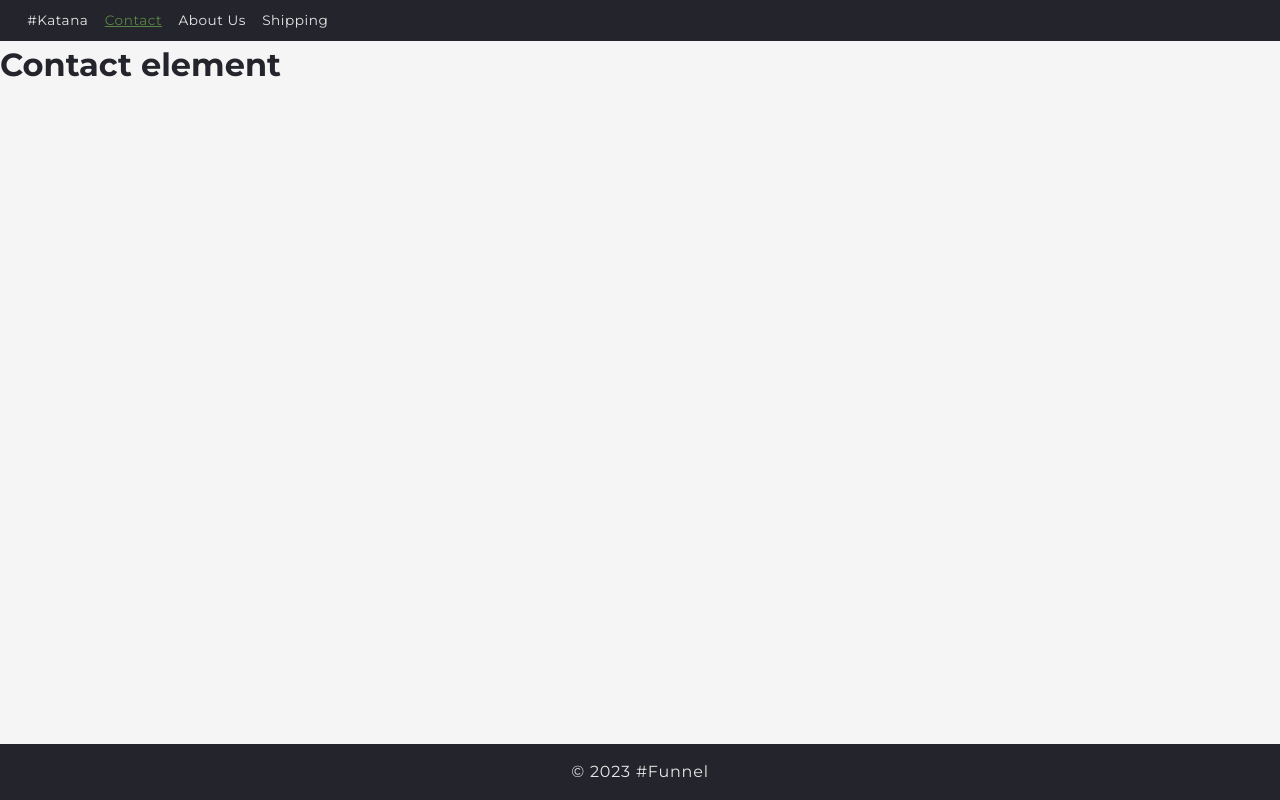
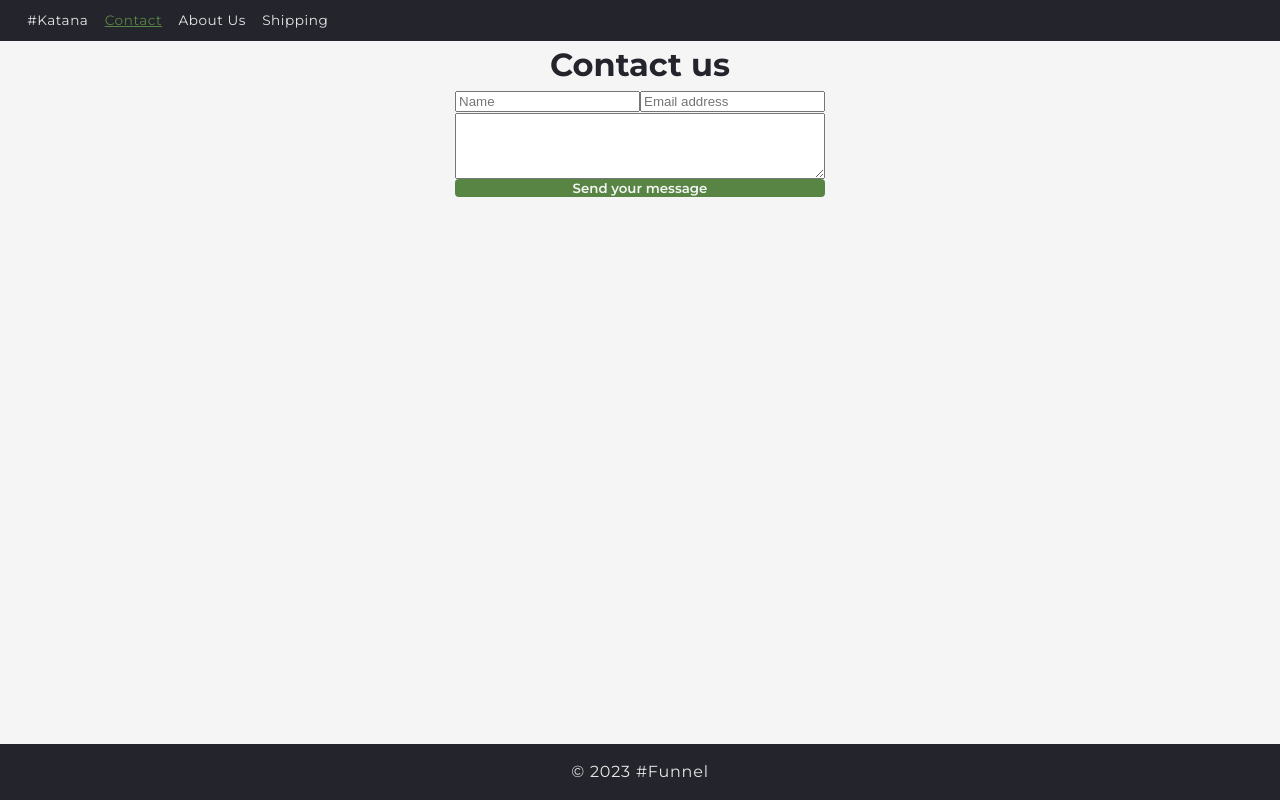
Before and after one commit to davidkrupa/simple-store, a React (Vite) app: page /contact in a window 1280 px wide. Built offline with nearby package versions, Linux system fonts and the light colour scheme.

Commit message:
contact page form

```diff
--- a/index.css
+++ b/index.css
@@ -409,3 +409,17 @@ section {
   font-size: 1.8rem;
   margin: 0.5em 0 0;
 }
+
+/* Contact page */
+
+.contact-form-container {
+  display: flex;
+  flex-direction: column;
+  justify-content: center;
+  align-items: center;
+}
+
+.contact-form {
+  display: flex;
+  flex-direction: column;
+}
--- a/src/pages/Contact.jsx
+++ b/src/pages/Contact.jsx
@@ -1,7 +1,27 @@
 import React from "react";
 
 export default function Contact() {
+
     return (
-        <h1>Contact element</h1>
+        <div className="contact-form-container">
+            <h1>Contact us</h1>
+            <form className="contact-form">
+                <div>
+                    <input
+                        type="name"
+                        name="name"
+                        placeholder="Name"
+                    />
+                    <input
+                        type="email"
+                        name="email"
+                        placeholder="Email address"
+                    />
+                </div>
+                <textarea name="question" rows="4">
+                </textarea>
+                <button>Send your message</button>
+            </form>
+        </div>
     )
 }
```
